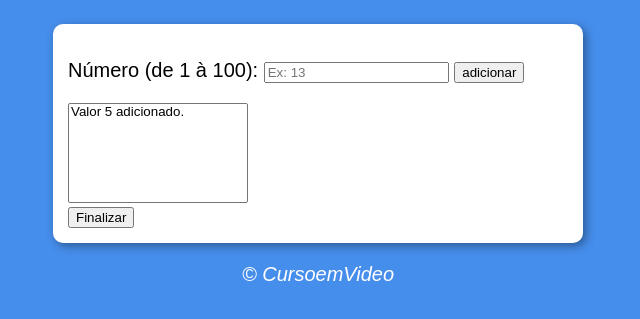
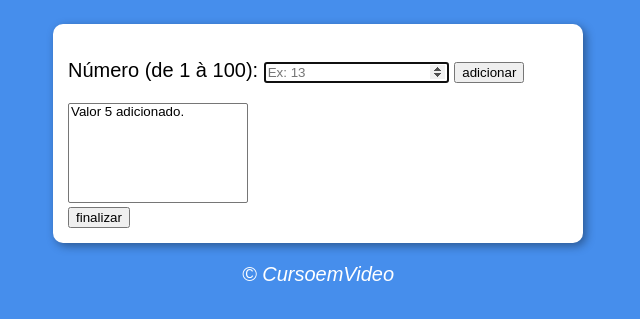
Before and after one commit to arturtinoco/javascript, a plain HTML site: page aula016-exercicios/ex018/index.html in a window 1280 px wide. Both pictures are taken after typing "5" into the empty fields and a click on the button "adicionar". Shown: the part 75-394 px from the top of the page, without its empty margins (322-962 px from the left). Drawn offline with Linux system fonts and the light colour scheme.

Commit message:
Ajustes e otimizações do ex018

```diff
--- a/aula016-exercicios/ex018/index.html
+++ b/aula016-exercicios/ex018/index.html
@@ -22,7 +22,7 @@
             <select name="result" id="result" multiple>
 
             </select><br>
-            <input type="button" value="Finalizar" onclick="analyse()">
+            <input type="button" value="finalizar" onclick="analyse()">
         </div>
         <div id="analysis">
 
--- a/aula016-exercicios/ex018/scripts/script.js
+++ b/aula016-exercicios/ex018/scripts/script.js
@@ -1,10 +1,10 @@
+let inum = document.getElementById('inum')
+let list = document.querySelector('select#result')
+let res = document.querySelector('div#analysis')
 let numList = []
-let res = document.querySelector('div#analysis')
 
 function addNumber(){
     res.innerHTML = ''
-    let inum = document.getElementById('inum')
-    let list = document.querySelector('select#result')
     let num = Number(inum.value)
 
     if (num.length == 0 || num <= 0 || num > 100 || numList.includes(num)) {
@@ -14,16 +14,21 @@ function addNumber(){
         numList.push(num)
         let item = document.createElement('option')
         item.text = `Valor ${num} adicionado.`
-        item.value = num
+        //item.value = num
         list.appendChild(item)
         inum.value = ''
+        inum.focus()
     }
 
 }
 
 function analyse() {
+    if (numList.length == 0) {
+        alert('[ERRO] Adicione valores antes de finalizar!')
+    } else {
         inum.value = ''
         numList.sort(function(a, b){return a - b})
+
         let amountInside = numList.length
         let highestNum = numList[amountInside - 1]
         let lowestNum = numList[0]
@@ -35,7 +40,6 @@ function analyse() {
 
         let median = total / amountInside
 
-
         res.innerHTML = `
                         <p>Ao todo, temos ${amountInside} números cadastrados.</p>
                         <p>O maior valor informado foi ${highestNum}.</p>
@@ -44,3 +48,4 @@ function analyse() {
                         <p>A média dos valores digitados é ${+parseFloat((median).toFixed(2))}</p>
                         `
     }
+}
```
Lines whose indentation alone changed are shown as unchanged.
